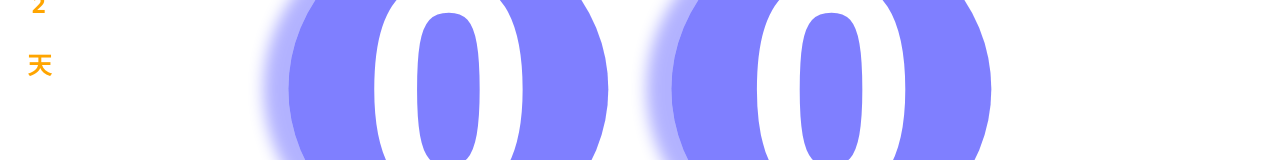
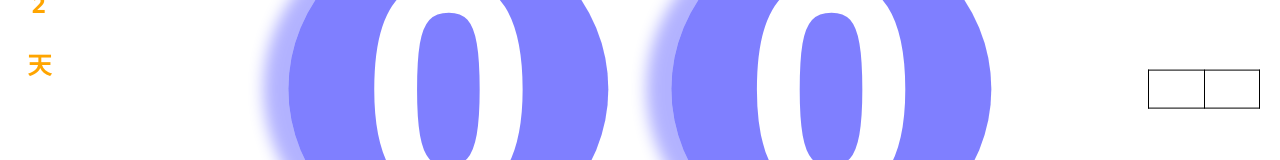
Before and after one commit to GaryFu/Lottery, a Next.js app: page / in a window 1280 px wide. Shown: the part 311-471 px from the top of the page. Built offline with nearby package versions, Linux system fonts and the light colour scheme.

Commit message:
no comment

```diff
--- a/src/components/Lottery.module.css
+++ b/src/components/Lottery.module.css
@@ -121,10 +121,13 @@
   font-size: 1.2rem;
   border-collapse: collapse;
   border: 1px solid white;
+  max-height: 80vh; /* 设置最大高度为屏幕高度的80% */
+  overflow-y: auto; /* 当内容超出最大高度时，显示滚动条 */
 }
+
 
 .resultsTable th,
 .resultsTable td {
   padding: 4px 8px;
-  border: 1px solid white;
+  border: 1px solid black;
 }
```
